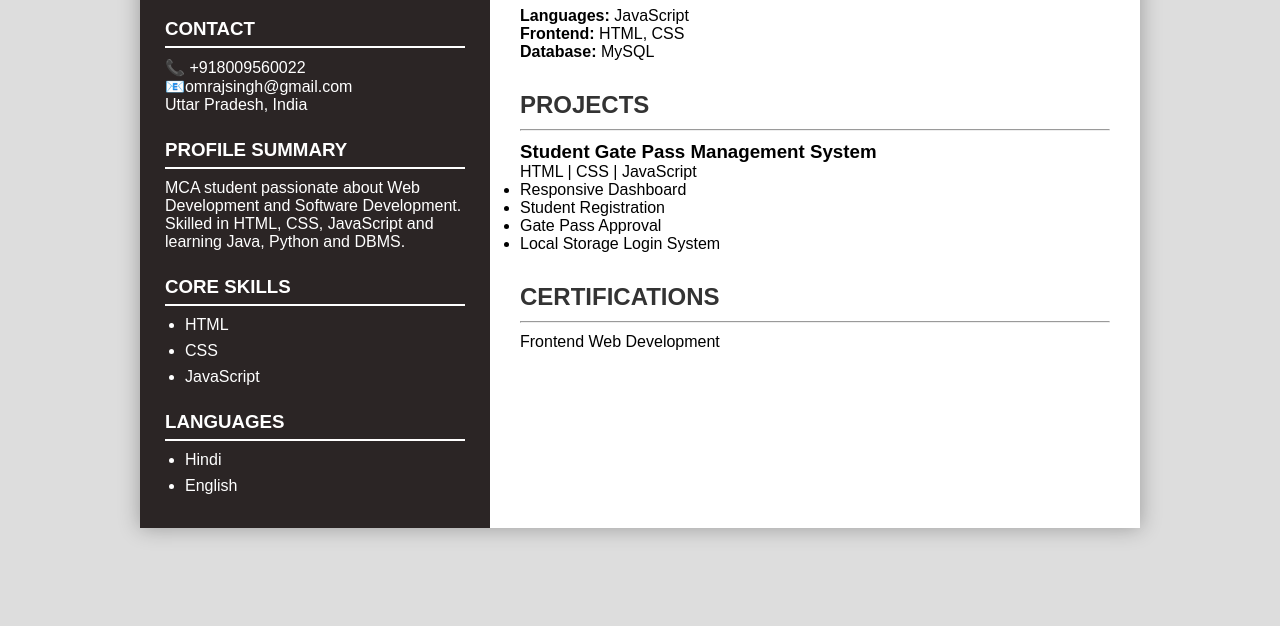
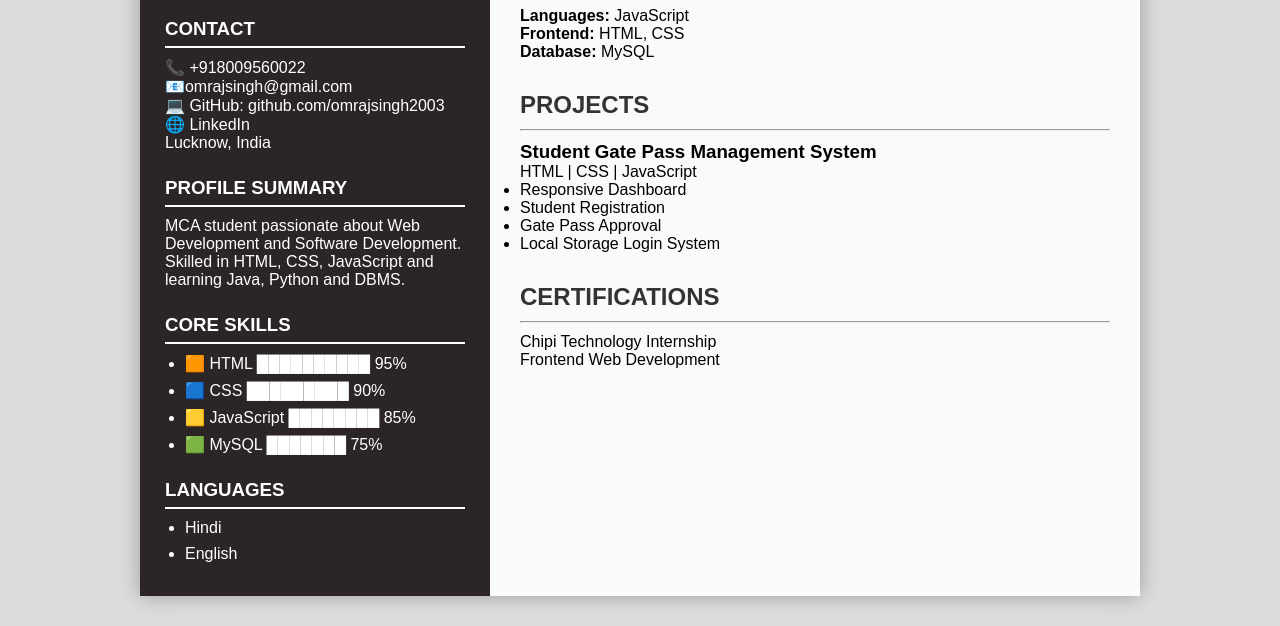
Before and after one commit to omrajsingh2003/Resume-My-Learning, a plain HTML site: page Resume.html in a window 1280 px wide. Shown: the part 291-917 px from the top of the page. Before the commit the page ends 849 px from the top, so only its background shows below. Drawn offline with Linux system fonts and the light colour scheme.

Commit message:
some more link added

```diff
--- a/Resume.html
+++ b/Resume.html
@@ -23,7 +23,9 @@
             <h3>CONTACT</h3>
             <p>📞 +918009560022</p>
             <p>📧omrajsingh@gmail.com </p>
-            <p> Uttar Pradesh, India</p>
+            <p>💻 GitHub: github.com/omrajsingh2003</p>
+            <p>🌐 LinkedIn <a href="https://www.linkedin.com/in/om-raj-singh?utm_source=share_via&utm_content=profile&utm_medium=member_android"></a> </p>
+            <p> Lucknow, India</p>
         </div>
 
         <div class="section">
@@ -37,9 +39,10 @@
         <div class="section">
             <h3>CORE SKILLS</h3>
             <ul>
-                <li>HTML</li>
-                <li>CSS</li>
-                <li>JavaScript</li>
+              <li>🟧 HTML ██████████ 95%</li>
+              <li>🟦 CSS █████████ 90%</li>
+              <li>🟨 JavaScript ████████ 85%</li>
+              <li>🟩 MySQL ███████ 75%</li>
 
             </ul>
         </div>
@@ -93,6 +96,7 @@
         <section>
             <h2>CERTIFICATIONS</h2>
             <hr>
+            <p>Chipi Technology Internship</p>
             <p>Frontend Web Development</p>
         </section>
 
--- a/styling.css
+++ b/styling.css
@@ -15,7 +15,7 @@ body{
     max-width:1000px;
     margin:auto;
     display:flex;
-    background:#fff;
+    background: #F8FAFC;
     box-shadow:0 0 20px rgba(0,0,0,.3);
 }
 
```
Also changed, not shown: index.html (+4 -1 lines).
